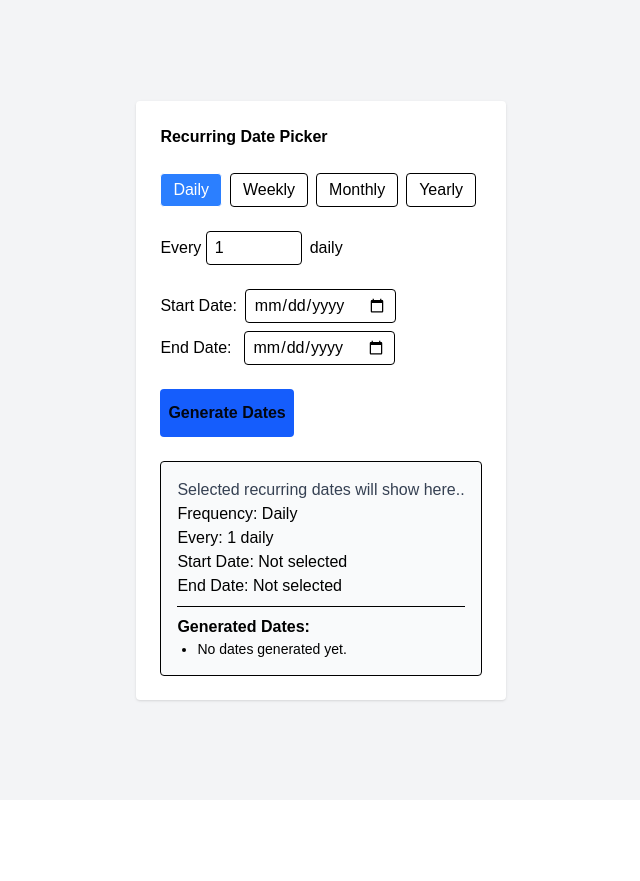
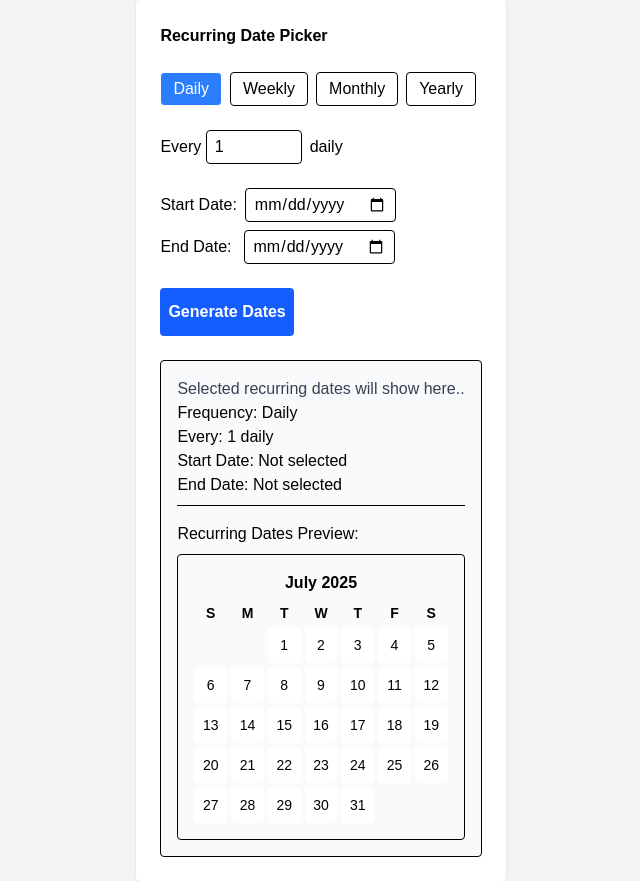
Before and after one commit to atharvasonawane/recurring_date_picker, a Next.js app: page / in a window 1280 px wide. Shown: the whole page, without its empty margins (319-959 px from the left). Before the commit the page ends 800 px from the top, so only its background shows below. Built offline with nearby package versions, Linux system fonts and the light colour scheme.

Commit message:
feat(calendar): add mini calendar preview to display recurring dates

```diff
--- /dev/null
+++ b/components/MiniCalendar.tsx
@@ -0,0 +1,65 @@
+
+import React from "react"
+
+type MiniCalendarProps = {
+  dates: string[]
+}
+
+export default function MiniCalendar({ dates }: MiniCalendarProps) {
+  const today = new Date()
+  const year = today.getFullYear()
+  const month = today.getMonth()
+
+  const firstDay = new Date(year, month, 1)
+  const lastDay = new Date(year, month + 1, 0)
+  const totalDays = lastDay.getDate()
+  const startDay = firstDay.getDay()
+
+
+  const recurringSet = new Set(dates)
+
+  const daysGrid = []
+  for (let i = 0; i < startDay; i++) {
+    daysGrid.push(null)
+  }
+  for (let day = 1; day <= totalDays; day++) {
+    daysGrid.push(day)
+  }
+
+  const formatDate = (day: number) => {
+    const monthStr = (month + 1).toString().padStart(2, "0")
+    const dayStr = day.toString().padStart(2, "0")
+    return `${year}-${monthStr}-${dayStr}`
+  }
+
+  return (
+    <div className="p-4 border rounded bg-gray-50">
+      <div className="text-center font-bold mb-2">
+        {today.toLocaleString("default", { month: "long" })} {year}
+      </div>
+      <div className="grid grid-cols-7 gap-1 text-center text-sm">
+        {["S", "M", "T", "W", "T", "F", "S"].map((d) => (
+          <div key={d} className="font-semibold">
+            {d}
+          </div>
+        ))}
+        {daysGrid.map((day, idx) =>
+          day ? (
+            <div
+              key={idx}
+              className={`p-2 rounded ${
+                recurringSet.has(formatDate(day))
+                  ? "bg-blue-500 text-white"
+                  : "bg-white"
+              }`}
+            >
+              {day}
+            </div>
+          ) : (
+            <div key={idx}></div>
+          )
+        )}
+      </div>
+    </div>
+  )
+}
--- a/components/recurringDatePicker.tsx
+++ b/components/recurringDatePicker.tsx
@@ -3,12 +3,11 @@
 
 import { use, useState } from "react"
 import { useRecurrenceStore } from "@/store/recurrenctStore";
+import MiniCalendar from "./MiniCalendar";
 
 const DAYS = ["Sun", "Mon", "Tue", "Wed", "Thu", "Fri", "Sat"];
 
 export default function RecurringDatePicker() {
-
-
 
     const {
         frequency,
@@ -35,7 +34,7 @@ export default function RecurringDatePicker() {
         const end = endDate ? new Date(endDate) : null;
         const dates: string[] = [];
 
-        if(frequency == "Daily"){
+        if (frequency == "Daily") {
 
             let current = new Date(start);
             let count = 0;
@@ -51,23 +50,23 @@ export default function RecurringDatePicker() {
             setGeneratedDates(dates);
         }
 
-    if(frequency == "Weekly"){
+        if (frequency == "Weekly") {
 
-        if(selectedDays.length === 0){
+            if (selectedDays.length === 0) {
                 alert("Please select atleast one day");
                 return;
             }
 
             let current = new Date(start);
             let count = 0;
-        while(true){
+            while (true) {
                 const dayLetter = DAYS[current.getDay()];
-            if(selectedDays.includes(dayLetter)){
+                if (selectedDays.includes(dayLetter)) {
                     dates.push(current.toISOString().split("T")[0]);
                 }
 
-            if(end && current >= end) break
-            if(!end && dates.length >= 9) break
+                if (end && current >= end) break
+                if (!end && dates.length >= 9) break
 
                 current.setDate(current.getDate() + 1);
                 count++;
@@ -76,26 +75,26 @@ export default function RecurringDatePicker() {
         }
         setGeneratedDates(dates);
 
-    if(frequency == "Monthly"){
+        if (frequency == "Monthly") {
             let current = new Date(start);
             let count = 0;
-        while(true){
+            while (true) {
                 dates.push(current.toISOString().split("T")[0]);
-            if(end && current >= end) break;
-            if(!end && count >= 9) break;
+                if (end && current >= end) break;
+                if (!end && count >= 9) break;
                 current.setMonth(current.getMonth() + interval);
                 count++;
             }
         }
         setGeneratedDates(dates)
 
-    if(frequency == "Yearly"){
+        if (frequency == "Yearly") {
             let current = new Date(start);
             let count = 0;
-        while(true){
+            while (true) {
                 dates.push(current.toISOString().split("T")[0]);
-            if(end && current >= end) break;
-            if(!end && count >= 9) break;
+                if (end && current >= end) break;
+                if (!end && count >= 9) break;
                 current.setFullYear(current.getFullYear() + interval);
                 count++;
             }
@@ -175,7 +174,7 @@ export default function RecurringDatePicker() {
             </div>
 
             {/* BUTTONS */}
-            <button className="bg-blue-600 rounded px-2 py-3 font-bold text-gray-950"
+            <button className="bg-blue-600 rounded px-2 py-3 font-bold text-white"
                 onClick={handleGenerate}
             >
                 Generate Dates
@@ -193,13 +192,10 @@ export default function RecurringDatePicker() {
                 <p>End Date: <span className="font-medium">{endDate || "Not selected"}</span></p>
 
                 <hr className="my-2" />
-                <p className="font-semibold">Generated Dates:</p>
-                <ul className="list-disc ml-5 text-sm">
-                    {generatedDates.length > 0
-                        ? generatedDates.map((date, idx) => <li key={idx}>{date}</li>)
-                        : <li>No dates generated yet.</li>
-                    }
-                </ul>
+                <div className="mt-4">
+                    <h3 className="font-medium mb-2">Recurring Dates Preview:</h3>
+                    <MiniCalendar dates={generatedDates} />
+                </div>
             </div>
 
         </div>
```
Lines whose indentation alone changed are shown as unchanged.
